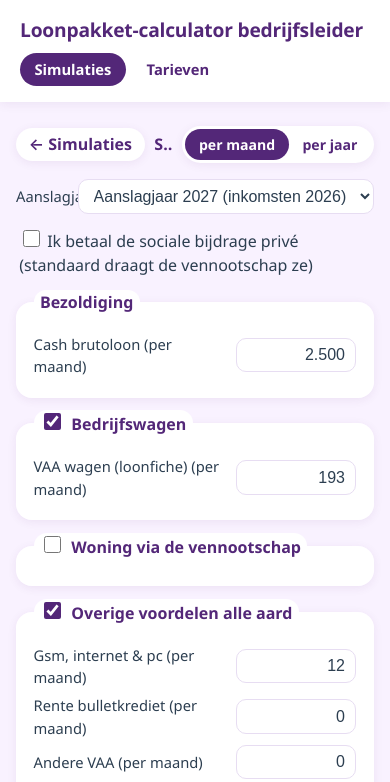
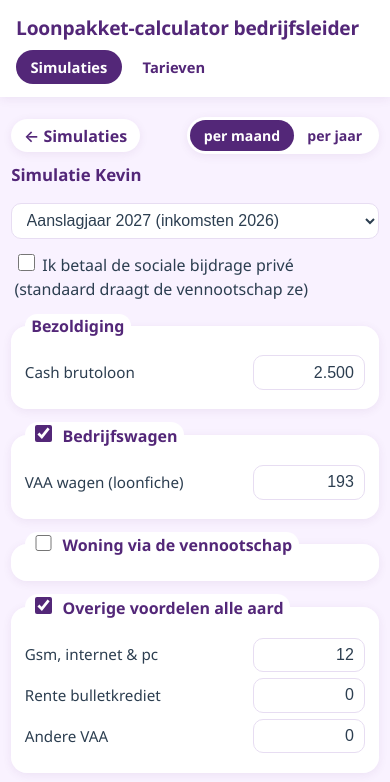
Before and after one commit to mileTielenss/tax, a website: page index.html in a window 390 px wide. Both pictures are taken after a click on the button 167 px from the left and 186 px from the top of the page. Shown: the top 782 px of the page. Drawn offline with Linux system fonts and the light colour scheme.

Commit message:
Mobiele leesbaarheid: geoptimaliseerd voor iPhone 15 Pro (#8)
- Simulatienaam op een eigen regel in de simbalk (geen afgekapte "Si...")
- Aanslagjaar-select over de volle breedte, redundant label weg
- Korte veldlabels: het "(per maand/jaar)"-suffix vervalt (de globale
  schakelaar bepaalt de eenheid); enkel vaste jaarvelden tonen "(EUR/jaar)"
- Uitkomsttabellen tonen op smalle schermen enkel de kolom van de actieve
  maand/jaar-modus, waardoor niets meer buiten het scherm valt
- Compactere paddings op kleine schermen


Claude-Session: https://claude.ai/code/session_01U9H7oDCAUCCoLw21kcXxzs

Co-authored-by: Claude <noreply@anthropic.com>

```diff
--- a/app.js
+++ b/app.js
@@ -156,8 +156,15 @@
     try { localStorage.setItem(MODUS_KEY, modus); } catch (e) { /* opslag */ }
     $("modus-maand").classList.toggle("actief", modus === "maand");
     $("modus-jaar").classList.toggle("actief", modus === "jaar");
+    zetModusKlasse();
     stateNaarDom();
     herreken();
+  }
+
+  // Op smalle schermen toont CSS enkel de kolom van de actieve modus.
+  function zetModusKlasse() {
+    document.body.classList.toggle("modus-maand", modus === "maand");
+    document.body.classList.toggle("modus-jaar", modus === "jaar");
   }
 
   /* ---------- invoer opbouwen ---------- */
@@ -227,9 +234,10 @@
     return rij;
   }
 
+  // De maand/jaar-keuze staat prominent bovenaan; enkel velden die ALTIJD
+  // per jaar zijn krijgen een suffix, zodat de labels kort en leesbaar blijven.
   function veldLabel(veld) {
-    if (veld.soort === "bedrag") return veld.label + (modus === "maand" ? " (per maand)" : " (per jaar)");
-    if (veld.soort === "jaar") return veld.label + " (per jaar)";
+    if (veld.soort === "jaar" && modus === "maand") return veld.label + " (€/jaar)";
     return veld.label;
   }
 
@@ -728,6 +736,7 @@
     sims = laadSims();
     $("modus-maand").classList.toggle("actief", modus === "maand");
     $("modus-jaar").classList.toggle("actief", modus === "jaar");
+    zetModusKlasse();
     stateNaarDom();
 
     $("sim-nieuw").addEventListener("click", nieuweSim);
--- a/index.html
+++ b/index.html
@@ -37,16 +37,15 @@
 
     <div class="simbalk">
       <a href="#simulaties" class="terug">← Simulaties</a>
-      <strong id="sim-naam"></strong>
       <span class="modus">
         <button id="modus-maand" type="button">per maand</button><button id="modus-jaar" type="button">per jaar</button>
       </span>
+      <strong id="sim-naam"></strong>
     </div>
 
     <form id="invoer" autocomplete="off">
       <div class="veldrij">
-        <label for="aanslagjaar">Aanslagjaar</label>
-        <select id="aanslagjaar"></select>
+        <select id="aanslagjaar" aria-label="Aanslagjaar" class="volle-breedte"></select>
       </div>
       <label class="checkboxrij">
         <input id="bijdrage-prive" type="checkbox">
--- a/styles.css
+++ b/styles.css
@@ -161,12 +161,13 @@ button.klein { padding: 0.15rem 0.7rem; font-size: 0.8rem; }
 }
 .simbalk .terug:hover { background: var(--lila-zacht); }
 #sim-naam {
-  flex: 1;
+  flex-basis: 100%;
   min-width: 0;
   overflow: hidden;
   text-overflow: ellipsis;
   white-space: nowrap;
   color: var(--paars);
+  font-size: 1.05rem;
 }
 .modus { display: inline-flex; margin-left: auto; background: var(--wit); border-radius: 999px; box-shadow: var(--schaduw); padding: 3px; }
 .modus button { border: none; border-radius: 999px; padding: 0.3rem 0.85rem; font-size: 0.88rem; background: transparent; }
@@ -210,6 +211,7 @@ legend {
   color: var(--inkt);
 }
 .veldrij select { text-align: left; width: auto; }
+.veldrij .volle-breedte { width: 100%; flex-shrink: 1; }
 .veldrij input:focus, .veldrij select:focus {
   outline: none;
   border-color: var(--paars-mid);
@@ -348,7 +350,19 @@ footer {
 }
 
 @media (max-width: 480px) {
-  .veldrij input { width: 7.5rem; }
-  .groot { font-size: 1.7rem; }
+  main { padding: 1rem 0.7rem; }
+  header { padding: 0.85rem 1rem; }
+  fieldset { padding: 0.7rem 0.85rem 0.8rem; }
+  .kaart { padding: 0.9rem 0.95rem; }
+  .veldrij input { width: 7rem; }
+  .veldrij label { font-size: 0.95rem; }
+  .groot { font-size: 1.65rem; }
+  .simbalk { gap: 0.5rem; }
+  .simbalk .terug { margin-right: auto; }
   .modus { margin-left: 0; }
+
+  /* Toon in de uitkomsttabellen enkel de kolom van de actieve modus,
+   * zodat niets buiten het scherm valt. */
+  .modus-maand .mj td:nth-child(3),
+  .modus-jaar .mj td:nth-child(2) { display: none; }
 }
--- a/sw.js
+++ b/sw.js
@@ -3,7 +3,7 @@
  * Service worker: alles voorgecachet, cache-first. Nieuwe release =
  * CACHE-versie ophogen; activate ruimt oude caches op.
  */
-var CACHE = "mtrex-loon-v7";
+var CACHE = "mtrex-loon-v8";
 var ASSETS = [
   "./",
   "./index.html",
```
